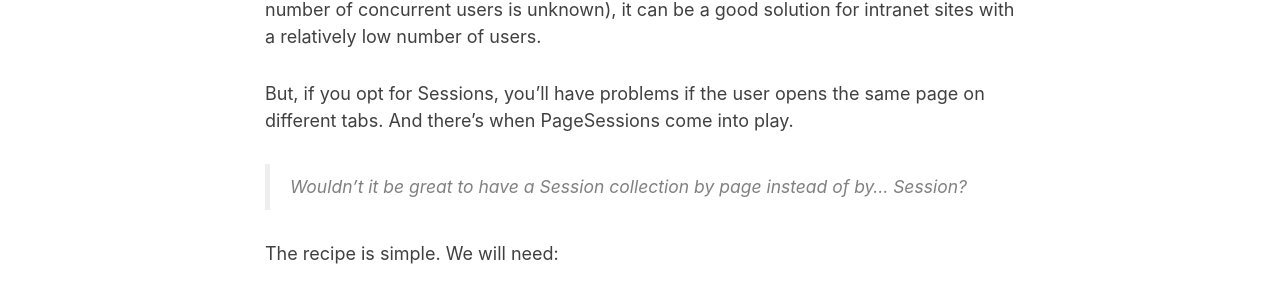
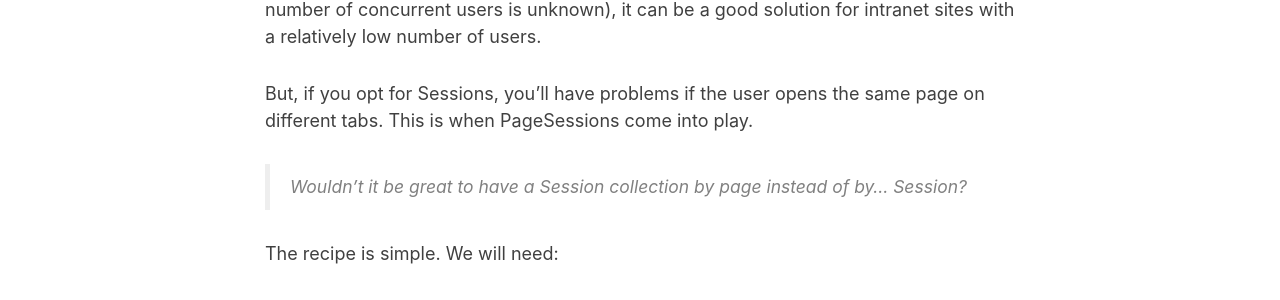
Before and after one commit to kblok/kblok.github.io, a Jekyll site: the page built from _posts/2018-03-12-implementing-pagesession-aspnet-project.md, in a window 1280 px wide and 900 px high, scrolled down 378 px. Shown: the part 177-477 px from the top of the window. Built offline with Jekyll 4.4.1, drawn with Linux system fonts in a browser that asks for light colours; nearby versions of some CDN libraries; comment, search, counter and statistics services are not loaded.

Commit message:
Change a sentence

```diff
--- a/_posts/2018-03-12-implementing-pagesession-aspnet-project.md
+++ b/_posts/2018-03-12-implementing-pagesession-aspnet-project.md
@@ -12,7 +12,7 @@ The most common solutions would be:
 
 Although the use of Sessions isn't recommended for public websites (because the number of concurrent users is unknown), it can be a good solution for intranet sites with a relatively low number of users.
 
-But, if you opt for Sessions, you'll have problems if the user opens the same page on different tabs. And there's when PageSessions come into play.
+But, if you opt for Sessions, you'll have problems if the user opens the same page on different tabs. This is when PageSessions come into play.
 
 >Wouldn't it be great to have a Session collection by page instead of by... Session?
 
```
